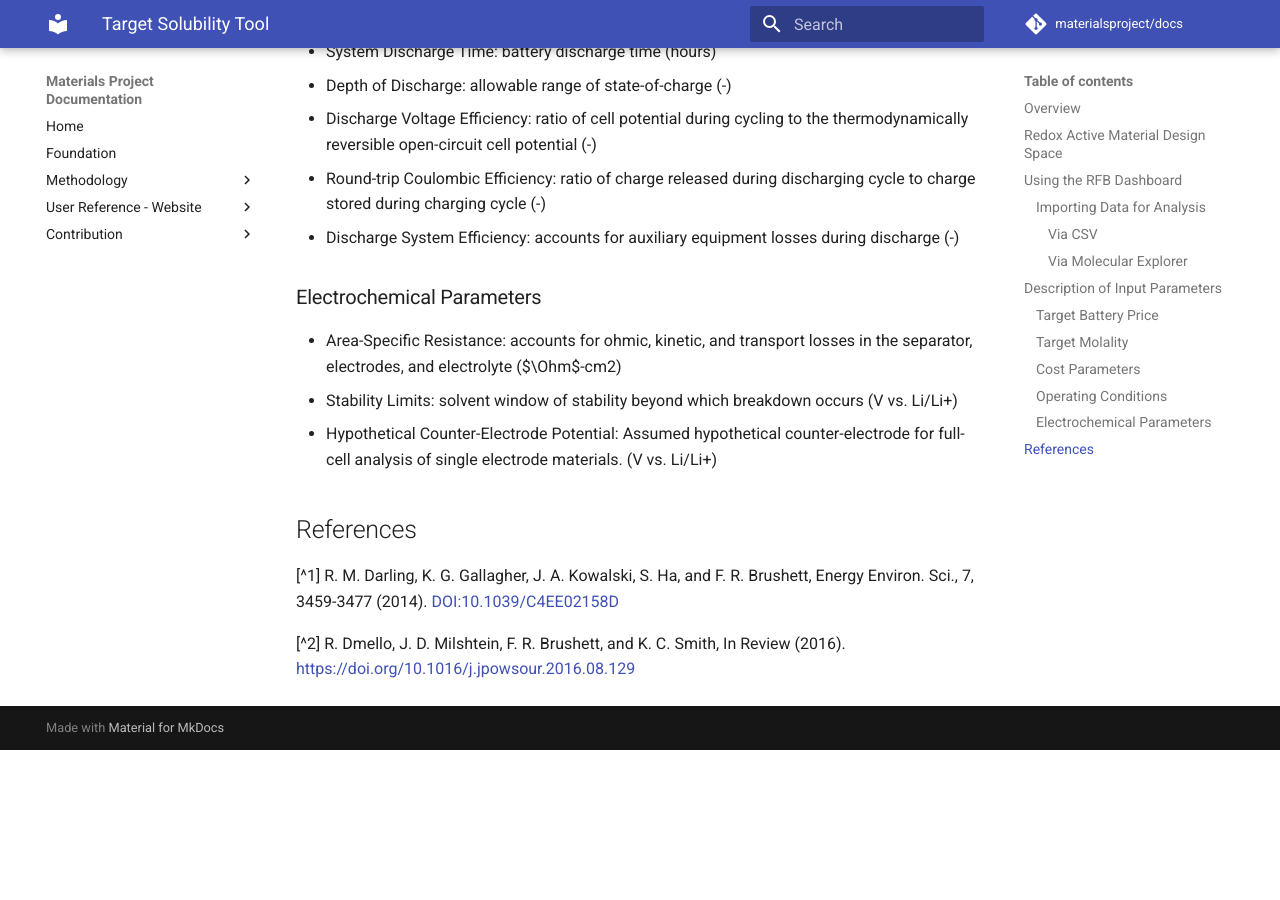
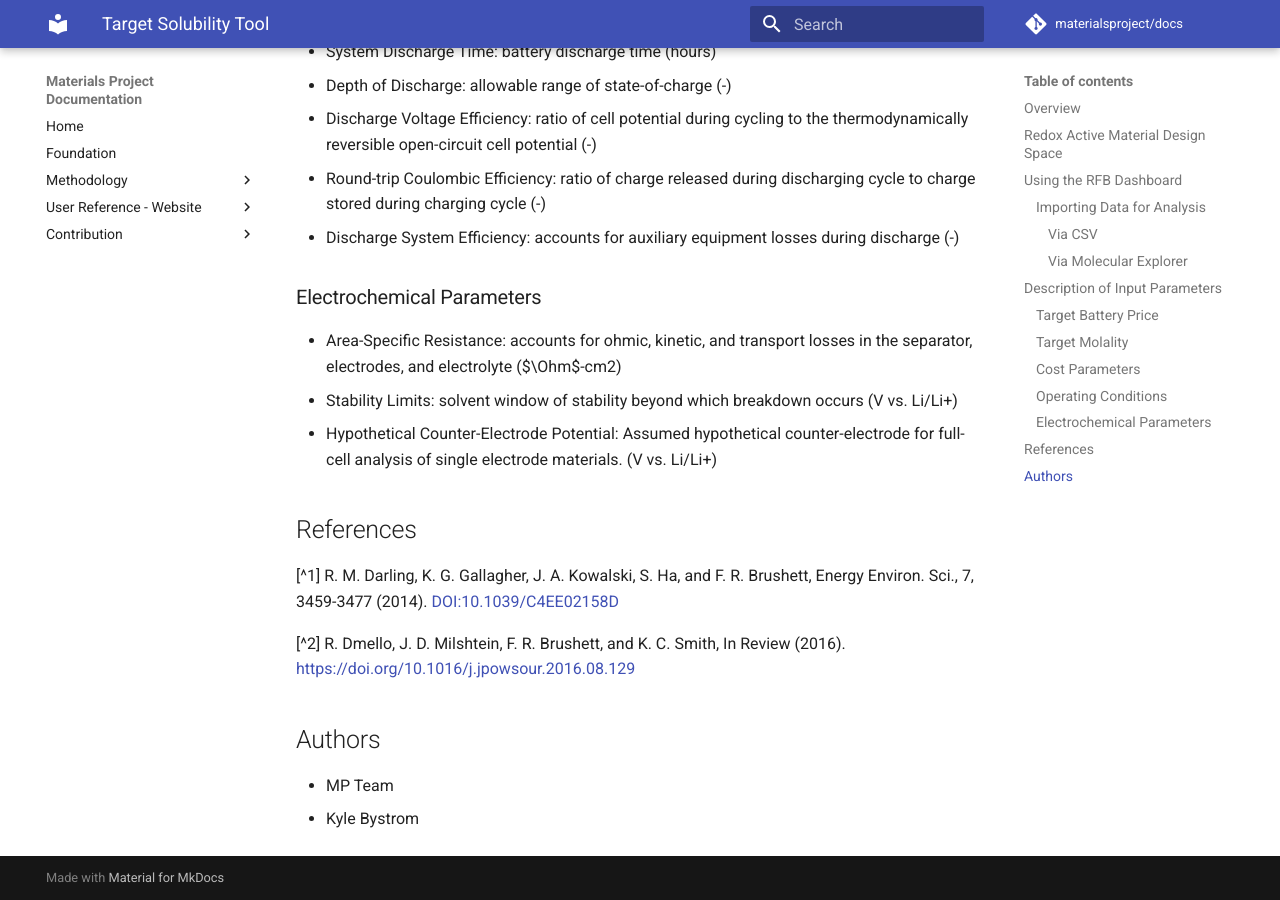
Before and after one commit to materialsproject/docs, an MkDocs documentation site: the page built from docs/user-guide/target-solubility-tool.md, in a window 1280 px wide and 900 px high, scrolled down 2318 px. Built offline with MkDocs 1.6.1 and Material for MkDocs 9.7.7, drawn with Linux system fonts in a browser that asks for light colours; comment, search, counter and statistics services are not loaded; before the commit the page ends 3068 px from its top, so only the background shows below that.

Commit message:
Add authors section

```diff
--- a/docs/user-guide/target-solubility-tool.md
+++ b/docs/user-guide/target-solubility-tool.md
@@ -110,3 +110,8 @@ for full-cell analysis of single electrode materials. (V vs. Li/Li+)
 Energy Environ. Sci., 7, 3459-3477 (2014). [DOI:10.1039/C4EE02158D](https://doi.org/10.1039/C4EE02158D)
 
 [^2] R. Dmello, J. D. Milshtein, F. R. Brushett, and K. C. Smith, In Review (2016). <https://doi.org/10.1016/j.jpowsour.2016.08.129>
+
+## Authors
+
+* MP Team
+* Kyle Bystrom
```
